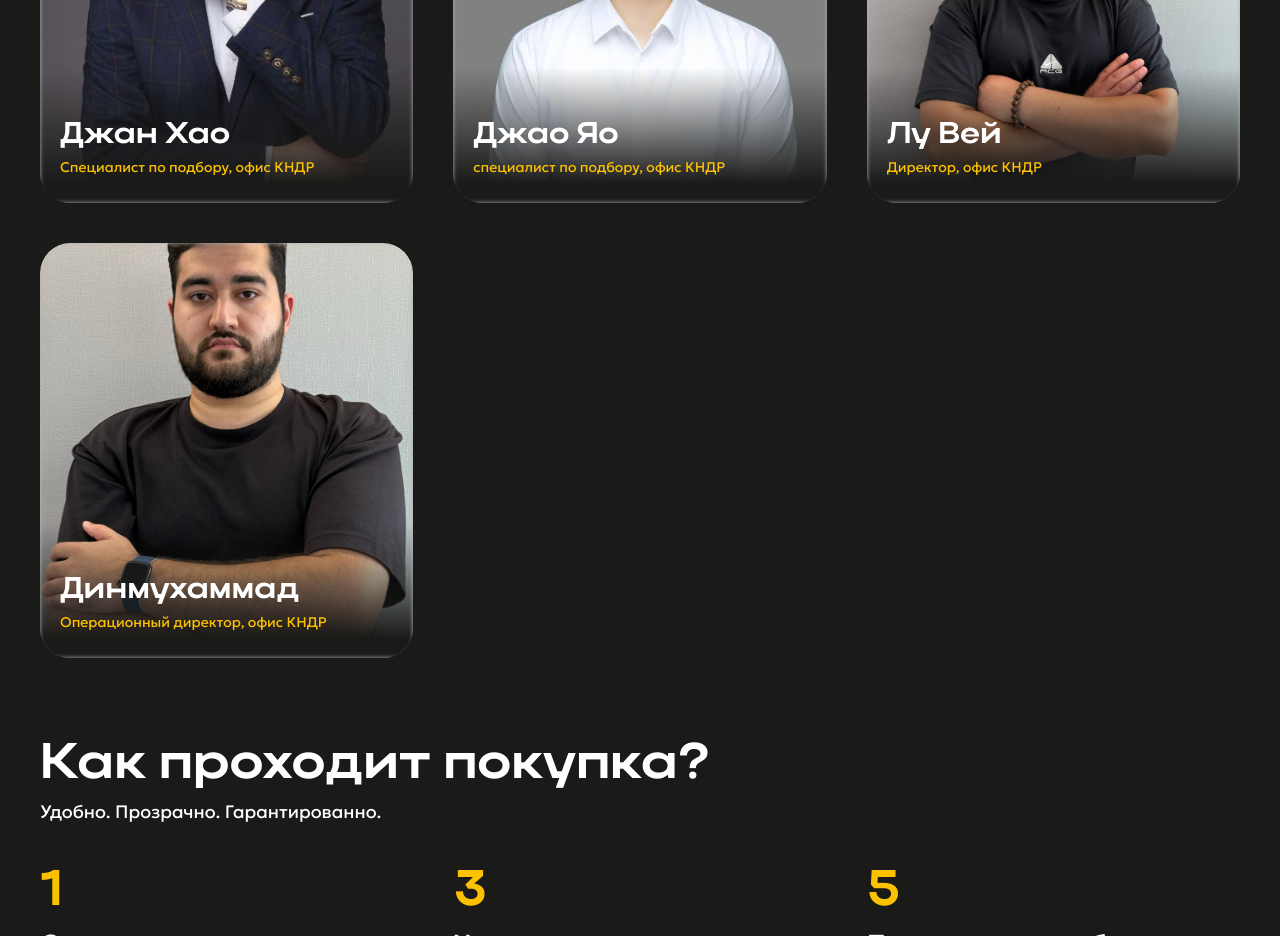
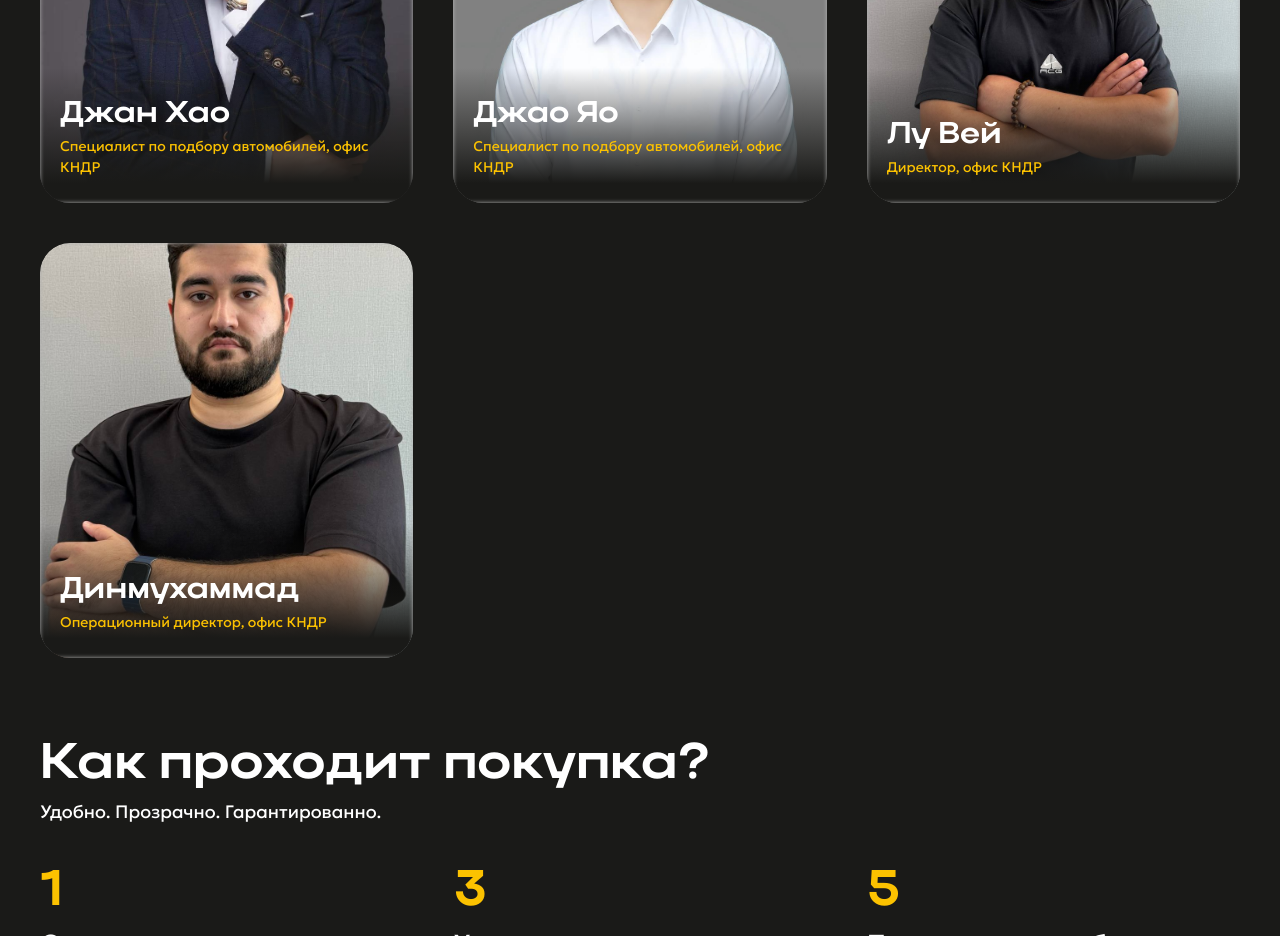
Before and after one commit to Evgevy/carp, a plain HTML site: page index.html in a window 1280 px wide. Shown: the part 5500-6436 px from the top of the page. Drawn offline with nearby package versions, Linux system fonts and the light colour scheme; a script that the page names is missing.

Commit message:
first commit

```diff
--- a/index.html
+++ b/index.html
@@ -868,14 +868,14 @@
                   <div class="comand__image"> <img src="img/content/command9.jpg" loading="lazy" alt="Команда"></div>
                   <div class="comand__info">
                     <p class="comand__name">Джан Хао</p>
-                    <p class="comand__work">Специалист по подбору, офис КНДР</p>
+                    <p class="comand__work">Специалист по подбору автомобилей, офис КНДР</p>
                   </div>
                 </li>
                 <li class="comand__item">
                   <div class="comand__image"> <img src="img/content/command10.jpg" loading="lazy" alt="Команда"></div>
                   <div class="comand__info">
                     <p class="comand__name">Джао Яо</p>
-                    <p class="comand__work">специалист по подбору, офис КНДР</p>
+                    <p class="comand__work">Специалист по подбору автомобилей, офис КНДР</p>
                   </div>
                 </li>
                 <li class="comand__item">
```
